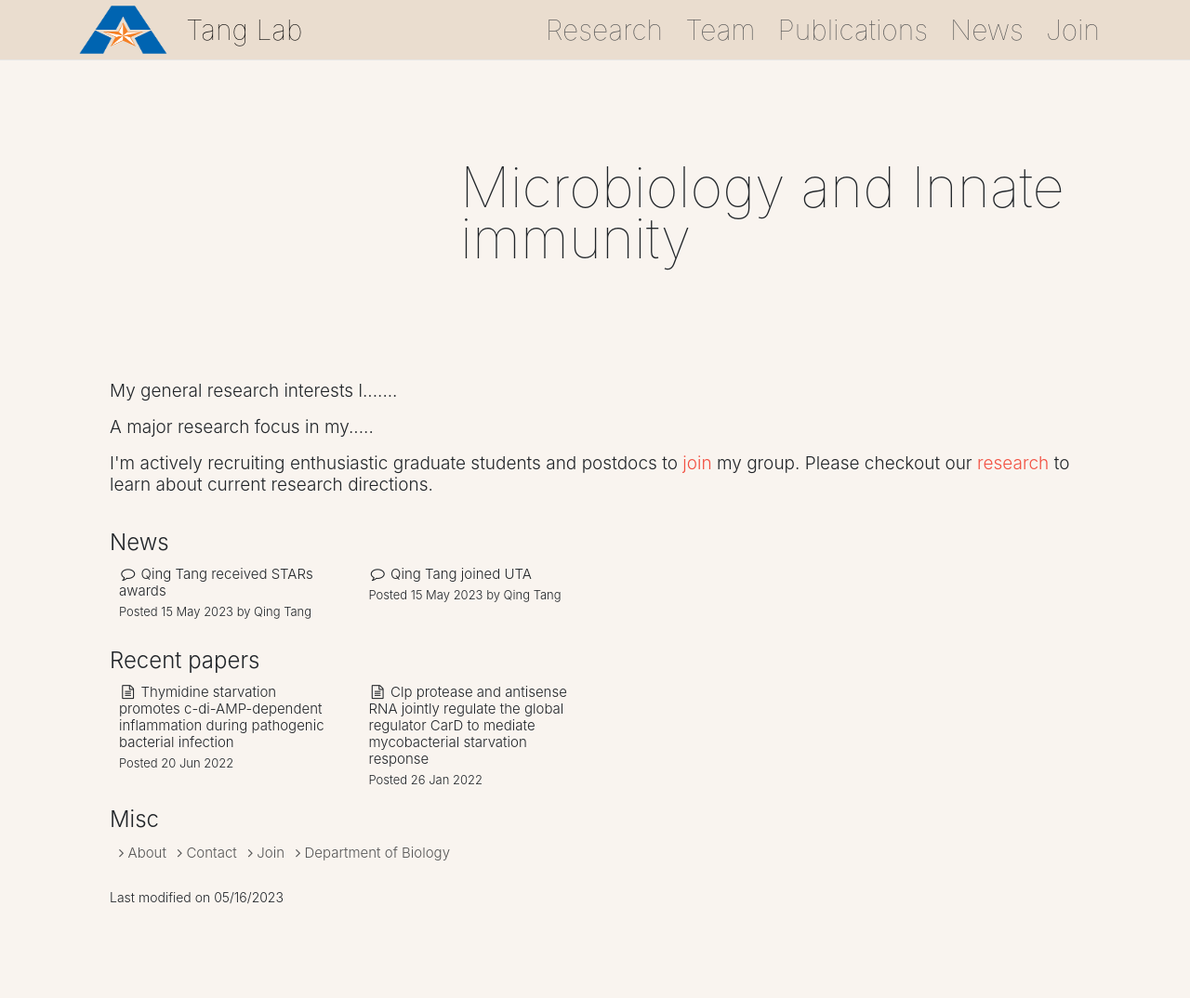
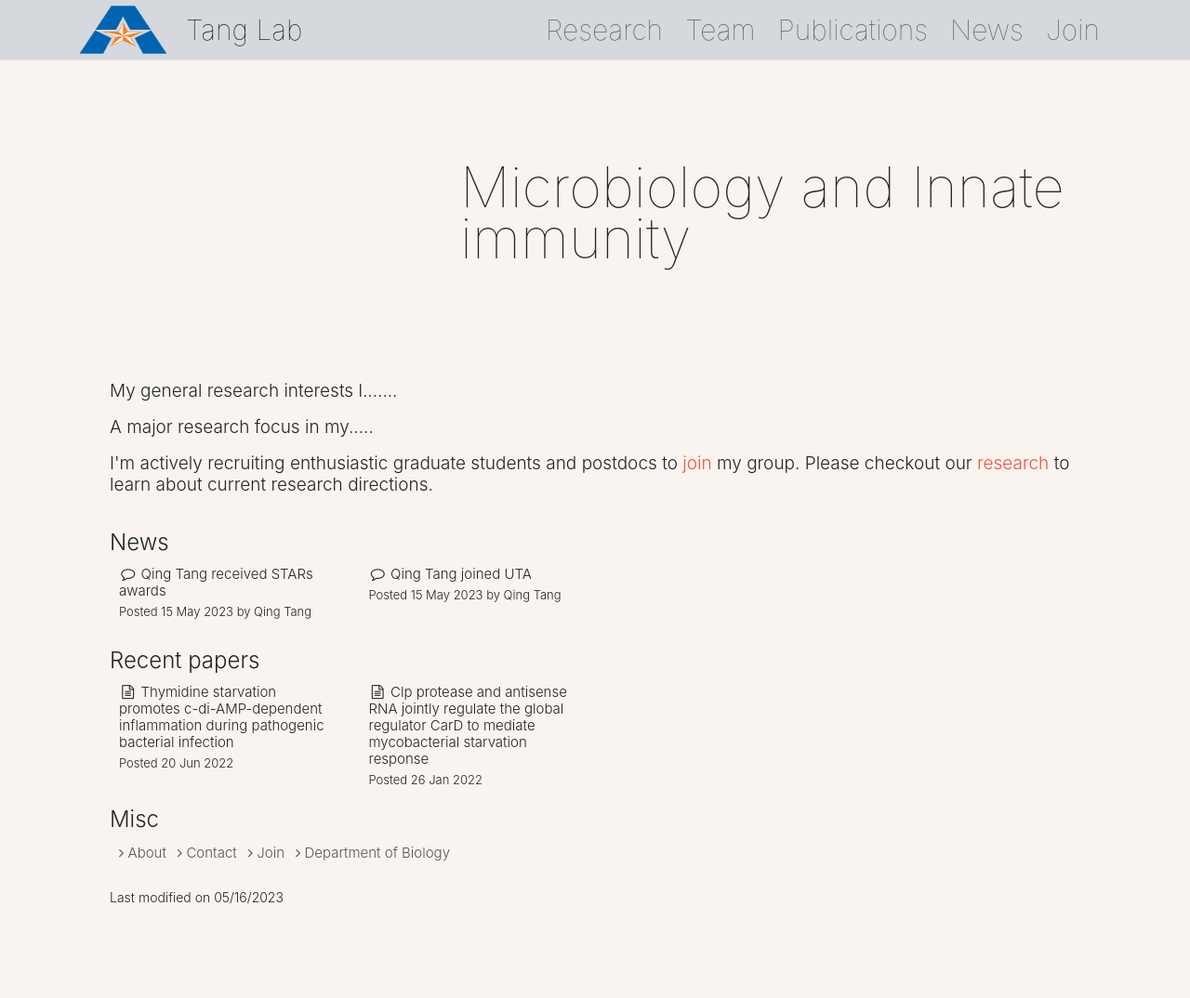
Before and after one commit to qingtanglab/qingtanglab.github.io, a Jekyll site: the page built from index.html, in a window 1280 px wide. Shown: the whole page at 93% size. Built offline with Jekyll 4.4.1, drawn with Linux system fonts in a browser that asks for light colours.

Commit message:
Update custom.scss

```diff
--- a/css/custom.scss
+++ b/css/custom.scss
@@ -15,7 +15,7 @@ $breadcrumb-padding-x: 0.0rem;
 $breadcrumb-active-color: #000000;
 $navbar-brand-font-size: 30px;
 $navbar-brand-padding-y: 0.0rem;
-$navbar-light-color: #eaddcf;
+$navbar-light-color: #D5D8DC;
 $navbar-padding-y: 0.0rem;
 $nav-pills-link-active-color: #555;
 $nav-pills-link-active-bg: #fffffe; //background color for the active tab in the nav bar
```
